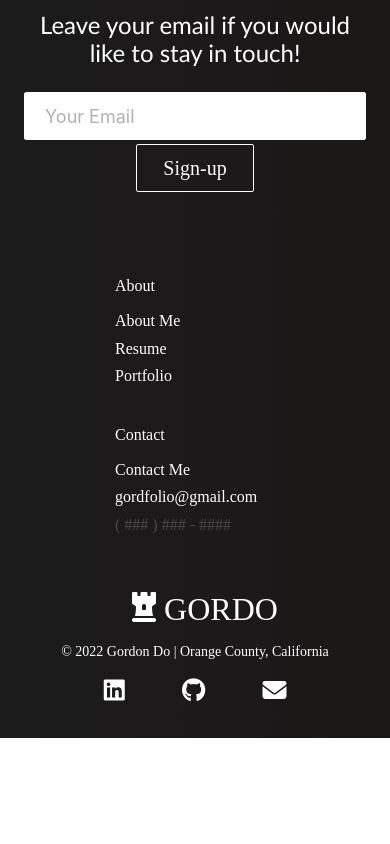
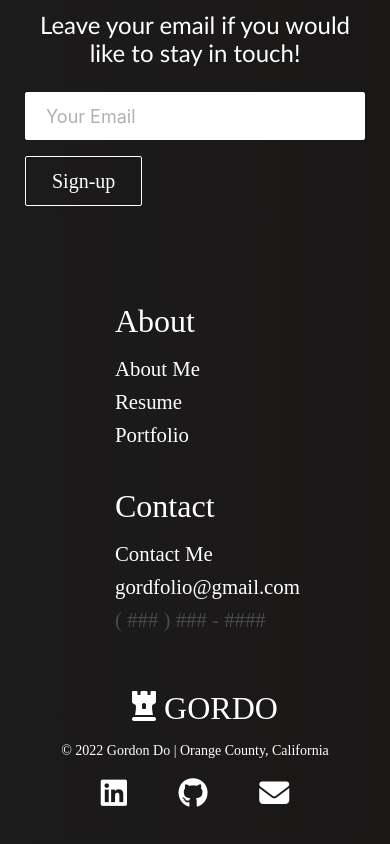
Before and after one commit to grdnd/react-gordfolio, a React (Create React App) app: page /resume in a window 390 px wide. Shown: the part 2331-3175 px from the top of the page. Before the commit the page ends 3069 px from the top, so only its background shows below. Built offline with nearby package versions, Linux system fonts and the light colour scheme.

Commit message:
fixed element sizes

```diff
--- a/src/components/Footer.css
+++ b/src/components/Footer.css
@@ -80,10 +80,12 @@
   text-align: left;
   width: 160px;
   box-sizing: border-box;
+  font-size: 1.3rem;
 }
 
 .footer-link-items h2 {
   margin-bottom: 16px;
+  font-size: 2rem;
 }
 
 .footer-link-items > h2 {
@@ -133,7 +135,7 @@
 
 .social-icon-link {
   color: #fff;
-  font-size: 24px;
+  font-size: 30px;
 }
 
 .social-logo {
@@ -163,7 +165,7 @@
   }
 
   .btn {
-    width: 100%;
+    width: 100;
   }
 
   .footer-link-wrapper {
--- a/src/components/Footer.js
+++ b/src/components/Footer.js
@@ -19,9 +19,11 @@ function Footer() {
               placeholder="Your Email"
               className="footer-input"
             />
-            <Link className="btn btn--outline btn--large" to="/contact">
-              Sign-up
-            </Link>
+            <div className="btn-width is-flex is-justify-content-start">
+              <Link className="btn btn--outline btn--large" to="/contact">
+                Sign-up
+              </Link>
+            </div>
           </form>
         </div>
       </section>
```
